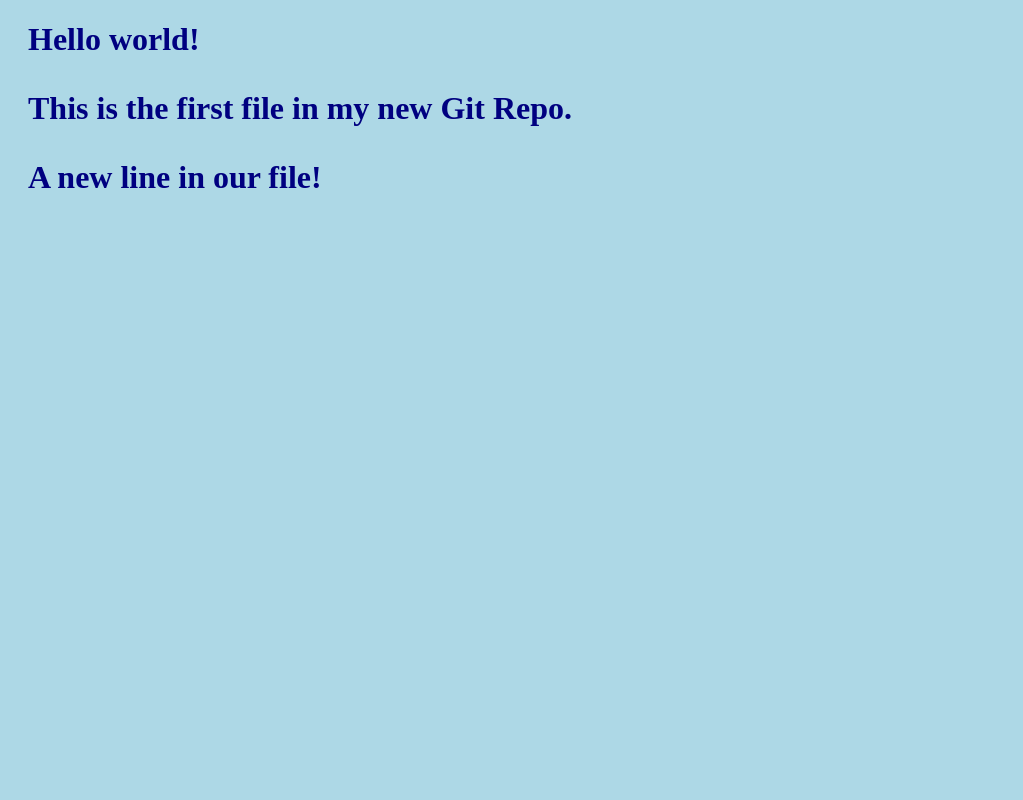
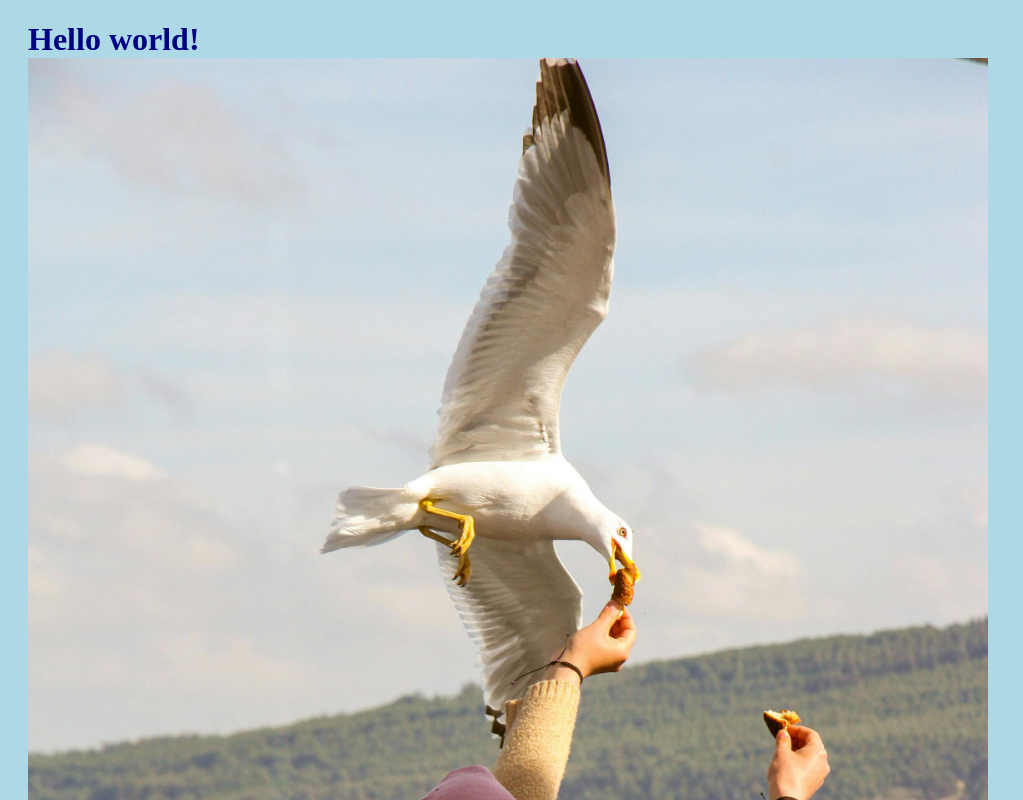
Before and after one commit to OulGabrielAlin/OulGabrielAlin.github.io, a plain HTML site: page index.html in a window 1280 px wide. Shown: the top 800 px of the page, without its empty margins (0-1023 px from the left). Drawn offline with Linux system fonts and the light colour scheme.

Commit message:
Added image to Hello World

```diff
--- a/index.html
+++ b/index.html
@@ -6,6 +6,7 @@
 </head>
 <body>
 	<h1>Hello world!</title>
+	<div><img src="hello_world.jpg" alt="Hello World from Space" style="width:100%;max-width:960px"</div>
 	<p>This is the first file in my new Git Repo. </p>
 	<p>A new line in our file!</p>
 
```
Also changed, not shown: hello_world.jpg (added).
